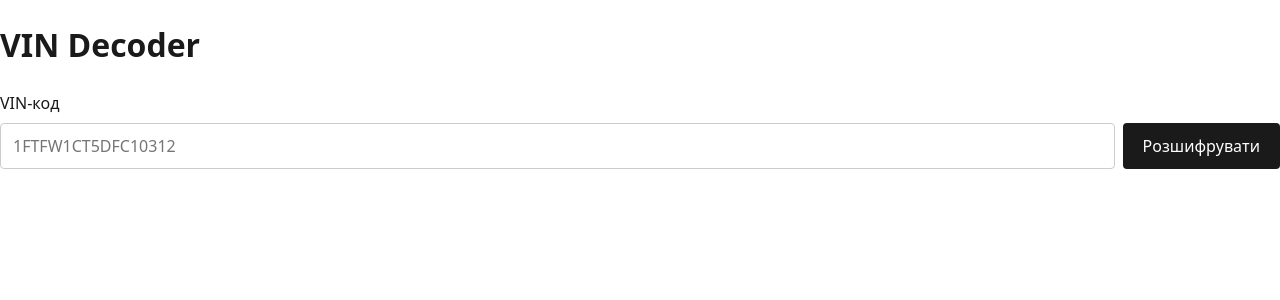
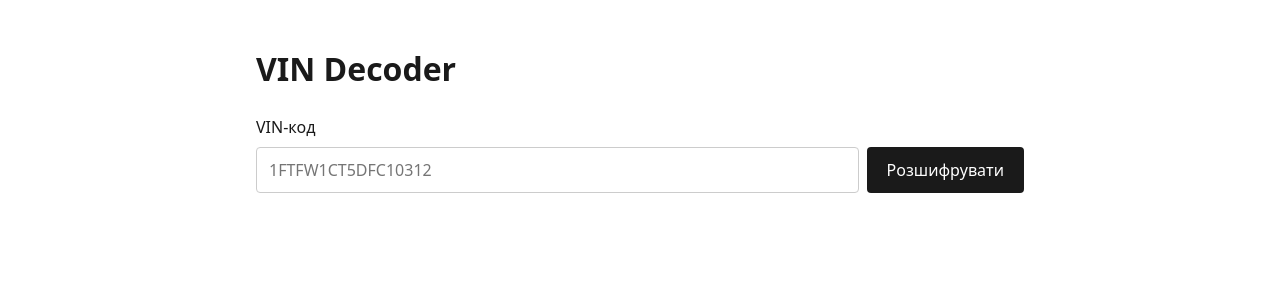
Before and after one commit to AlexxMushikk/VIN-decoder, a React (Vite) app: page / in a window 1280 px wide. Shown: the top 300 px of the page. Built offline with nearby package versions, Linux system fonts and the light colour scheme.

Commit message:
style: add centered page layout container

```diff
--- /dev/null
+++ b/src/App.css
@@ -0,0 +1,5 @@
+.layout {
+    max-width: 800px;
+    margin: 0 auto;
+    padding: 24px 16px;
+}
--- a/src/App.jsx
+++ b/src/App.jsx
@@ -1,4 +1,5 @@
 import VinForm from './components/VinForm'
+import './App.css'
 
 function App() {
     function handleSubmit(vin) {
@@ -6,7 +7,7 @@ function App() {
     }
 
     return (
-        <main>
+        <main className="layout">
             <h1>VIN Decoder</h1>
             <VinForm onSubmit={handleSubmit} />
         </main>
```
